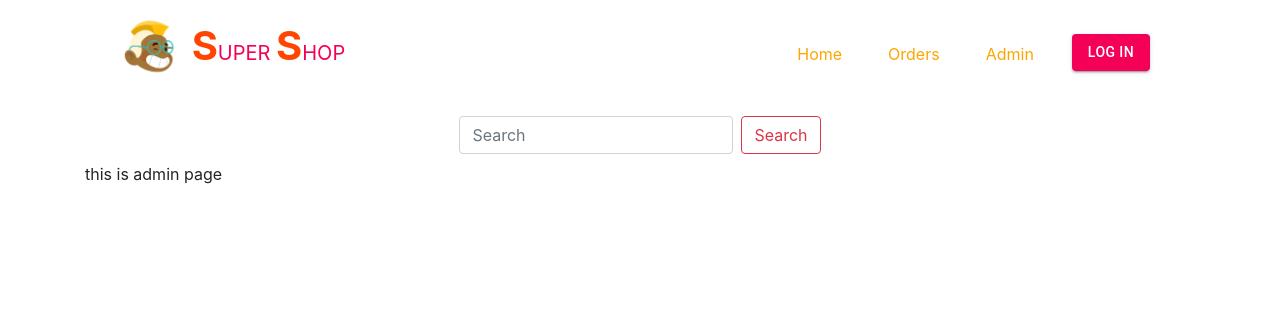
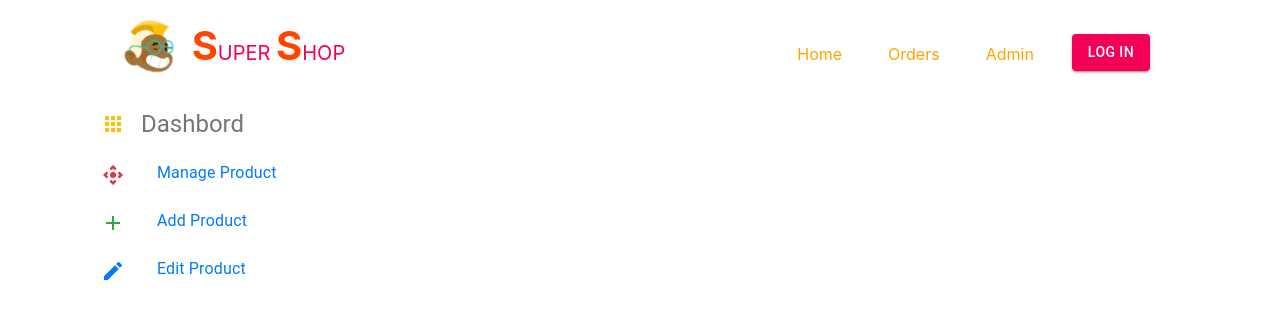
Before and after one commit to MdTasib/Super-Shop, a React (Create React App) app: page /admin in a window 1280 px wide. Shown: the top 318 px of the page. Built offline with nearby package versions, Linux system fonts and the light colour scheme.

Commit message:
Dashboard

```diff
--- a/src/App.js
+++ b/src/App.js
@@ -10,6 +10,9 @@ import Orders from './Components/Orders/Orders';
 import Admin from './Components/Admin/Admin';
 import Login from './Components/Login/Login';
 import PrivateRoute from "./Components/PrivateRoute/PrivateRoute";
+import ManageProduct from "./Components/Admin/ManageProduct";
+import AddProduct from "./Components/Admin/AddProduct";
+import EditProduct from "./Components/Admin/EditProduct";
 
 export const UserContext = createContext();
 
@@ -35,6 +38,15 @@ function App() {
             <Route path='/admin'>
               <Admin />
             </Route>
+            <Route patch='/admin/manageProduct'>
+              <ManageProduct />
+            </Route>
+            <Route patch='/admin/addProduct'>
+              <AddProduct />
+            </Route>
+            <Route patch='/admin/editProduct'>
+              <EditProduct />
+            </Route>
             <Route path='/login'>
               <Login />
             </Route>
--- /dev/null
+++ b/src/Components/Admin/AddProduct.js
@@ -0,0 +1,11 @@
+import React from 'react';
+
+const AddProduct = () => {
+    return (
+        <div>
+            adding product
+        </div>
+    );
+};
+
+export default AddProduct;
--- a/src/Components/Admin/Admin.js
+++ b/src/Components/Admin/Admin.js
@@ -1,9 +1,20 @@
 import React from 'react';
+import Sidebar from '../Sidebar/Sidebar';
+import ManageProduct from './ManageProduct';
+import AddProduct from './AddProduct';
+import EditProduct from './EditProduct';
+
 
 const Admin = () => {
     return (
-        <div>
-            this is admin page
+        <div className='row'>
+            <div className="col-md-4">
+                <Sidebar />
+            </div>
+            <div className="col-md-8">
+                {
+                }
+            </div>
         </div>
     );
 };
--- /dev/null
+++ b/src/Components/Admin/EditProduct.js
@@ -0,0 +1,11 @@
+import React from 'react';
+
+const EditProduct = () => {
+    return (
+        <div>
+            edit product
+        </div>
+    );
+};
+
+export default EditProduct;
--- /dev/null
+++ b/src/Components/Admin/ManageProduct.js
@@ -0,0 +1,11 @@
+import React from 'react';
+
+const ManageProduct = () => {
+    return (
+        <div>
+            manage product
+        </div>
+    );
+};
+
+export default ManageProduct;
--- a/src/Components/Home/Home.js
+++ b/src/Components/Home/Home.js
@@ -3,7 +3,12 @@ import React from 'react';
 const Home = () => {
     return (
         <div>
-            this is home page
+            <nav className="navbar navbar-light">
+                <form className="form-inline m-auto">
+                    <input className="form-control mr-sm-2" type="search" placeholder="Search" aria-label="Search" />
+                    <button className="btn btn-outline-danger my-2 my-sm-0" type="submit">Search</button>
+                </form>
+            </nav>
         </div>
     );
 };
--- a/src/Components/Navbar/Navbar.js
+++ b/src/Components/Navbar/Navbar.js
@@ -43,20 +43,8 @@ const Navbar = () => {
                     </div>
                 </div>
             </nav>
-            <SearchBox />
         </>
     );
 };
 
-function SearchBox() {
-    return (
-        <nav className="navbar navbar-light">
-            <form className="form-inline m-auto">
-                <input className="form-control mr-sm-2" type="search" placeholder="Search" aria-label="Search" />
-                <button className="btn btn-outline-danger my-2 my-sm-0" type="submit">Search</button>
-            </form>
-        </nav>
-    )
-}
-
 export default Navbar;
--- /dev/null
+++ b/src/Components/Sidebar/Sidebar.js
@@ -0,0 +1,70 @@
+import React from 'react';
+import { makeStyles } from '@material-ui/core/styles';
+import ListSubheader from '@material-ui/core/ListSubheader';
+import List from '@material-ui/core/List';
+import ListItem from '@material-ui/core/ListItem';
+import ListItemIcon from '@material-ui/core/ListItemIcon';
+import ControlCameraIcon from '@material-ui/icons/ControlCamera';
+import ListItemText from '@material-ui/core/ListItemText';
+import AddIcon from '@material-ui/icons/Add';
+import EditIcon from '@material-ui/icons/Edit';
+import { Typography } from '@material-ui/core';
+import AppsIcon from '@material-ui/icons/Apps';
+import { Link } from 'react-router-dom';
+
+const useStyles = makeStyles((theme) => ({
+    root: {
+        width: '100%',
+        maxWidth: 360,
+        backgroundColor: theme.palette.background.paper,
+    },
+    nested: {
+        paddingLeft: theme.spacing(4),
+    },
+}));
+
+const Sidebar = () => {
+    const classes = useStyles();
+
+    return (
+        <div>
+            <List
+                component="nav"
+                aria-labelledby="nested-list-subheader"
+                subheader={
+                    <ListSubheader className='d-flex' component="div" id="nested-list-subheader">
+                        <AppsIcon className='mr-3 mt-1 text-warning' /><Typography variant="h5" gutterBottom>Dashbord</Typography>
+                    </ListSubheader>
+                }
+                className={classes.root}
+            >
+                <Link to='/admin/manageProduct'>
+                    <ListItem button>
+                        <ListItemIcon>
+                            <ControlCameraIcon className='mr-3 mt-1 text-danger' />
+                        </ListItemIcon>
+                        <ListItemText primary="Manage Product" />
+                    </ListItem>
+                </Link>
+                <Link to='/admin/addProduct'>
+                    <ListItem button>
+                        <ListItemIcon>
+                            <AddIcon className='mr-3 mt-1 text-success' />
+                        </ListItemIcon>
+                        <ListItemText primary="Add Product" />
+                    </ListItem>
+                </Link>
+                <Link to='/admin/editProduct'>
+                    <ListItem button>
+                        <ListItemIcon>
+                            <EditIcon className='mr-3 mt-1 text-primary' />
+                        </ListItemIcon>
+                        <ListItemText primary="Edit Product" />
+                    </ListItem>
+                </Link>
+            </List>
+        </div>
+    );
+};
+
+export default Sidebar;
```
